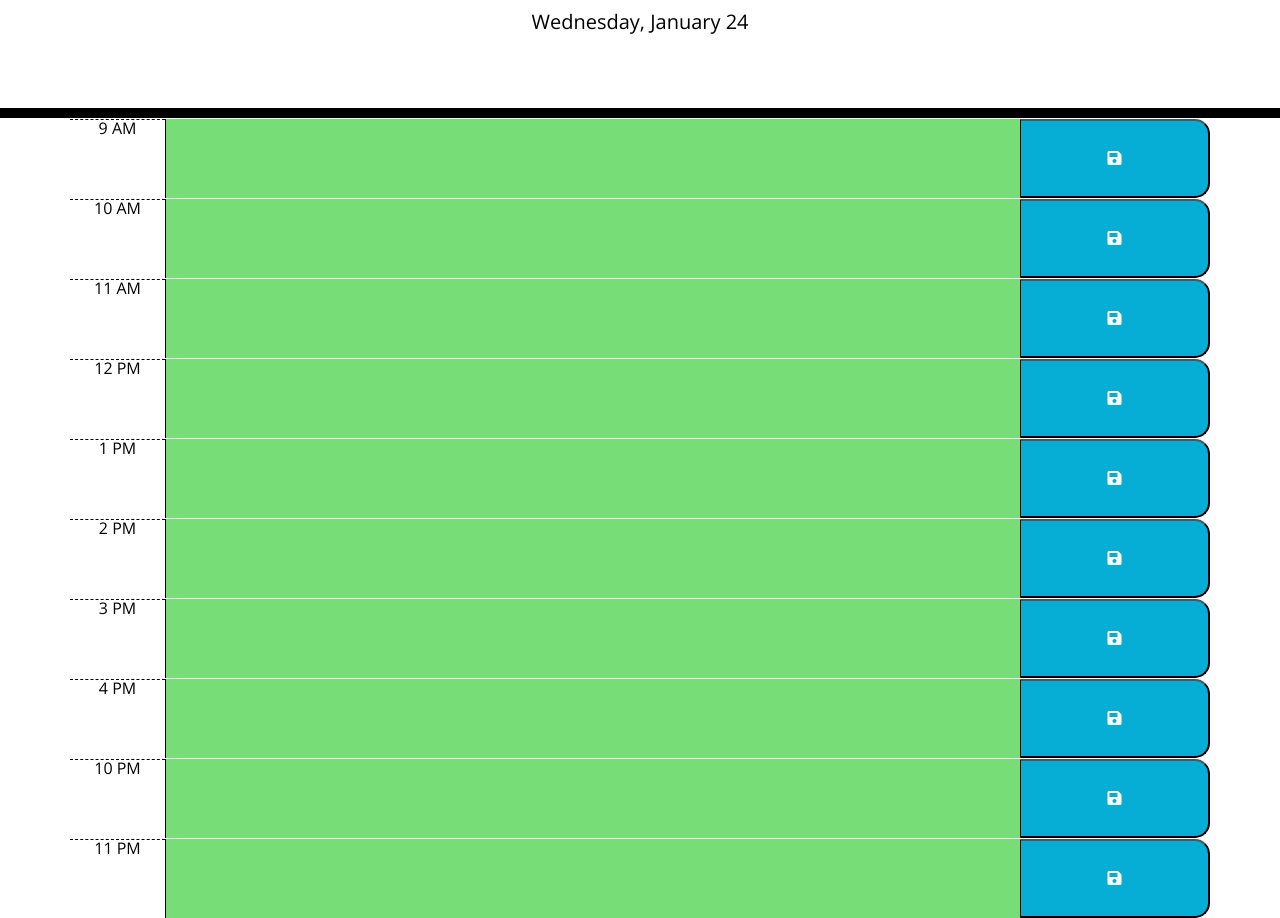
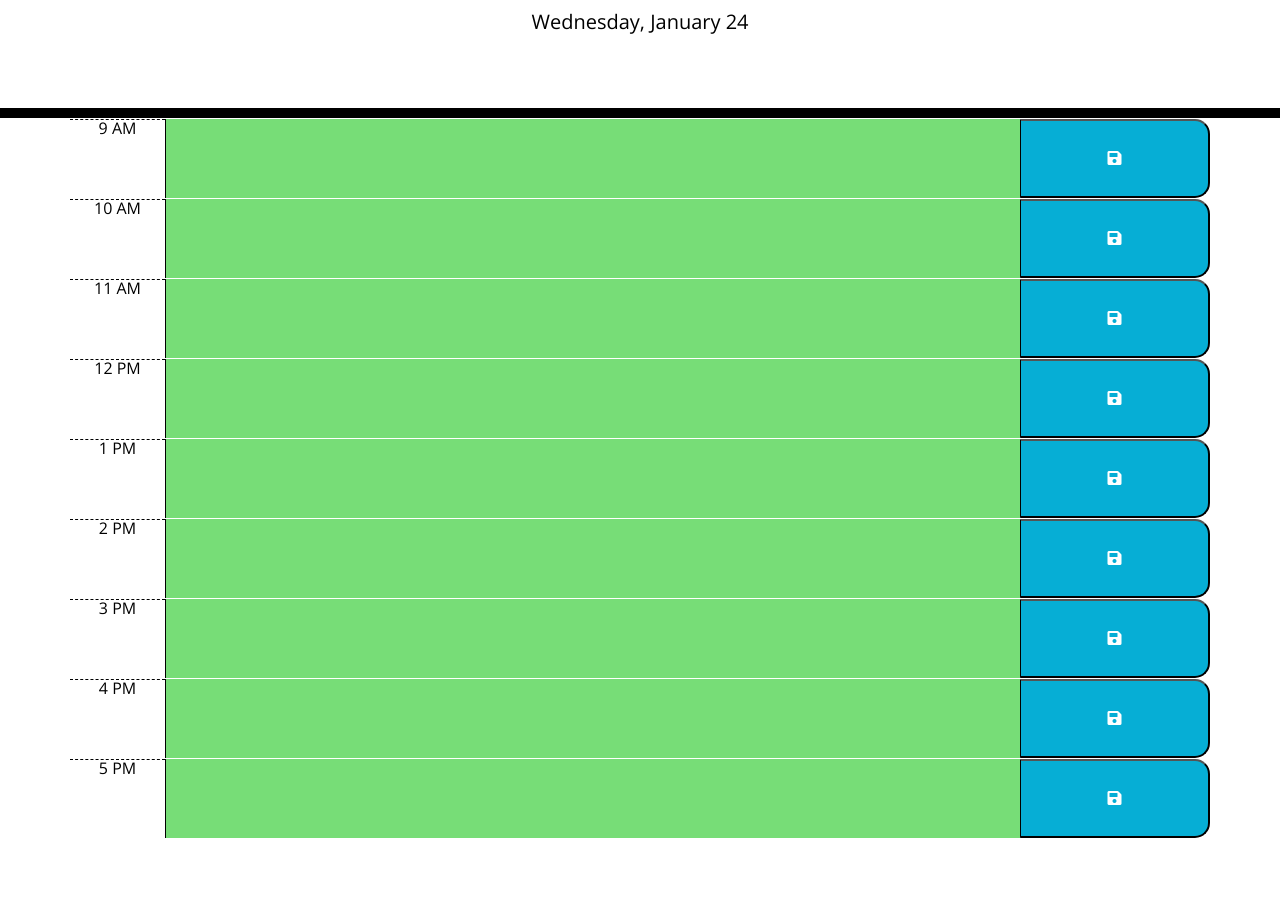
Before and after one commit to ToussaintPhillips/Daily-Planner-App, a plain HTML site: page index.html in a window 1280 px wide. Shown: the part 169-1087 px from the top of the page. After the commit the page ends 1007 px from the top, so only its background shows below. Drawn offline with nearby package versions, Linux system fonts and the light colour scheme.

Commit message:
Update index.html

```diff
--- a/index.html
+++ b/index.html
@@ -74,7 +74,7 @@
         // Function to create timeblocks
         function createTimeBlocks() {
           const businessHours = [
-            "9 AM", "10 AM", "11 AM", "12 PM", "1 PM", "2 PM", "3 PM", "4 PM", "10 PM", "11 PM"
+            "9 AM", "10 AM", "11 AM", "12 PM", "1 PM", "2 PM", "3 PM", "4 PM", "5 PM"
           ];
 
           // Format the current hour in 24-hour format
```
